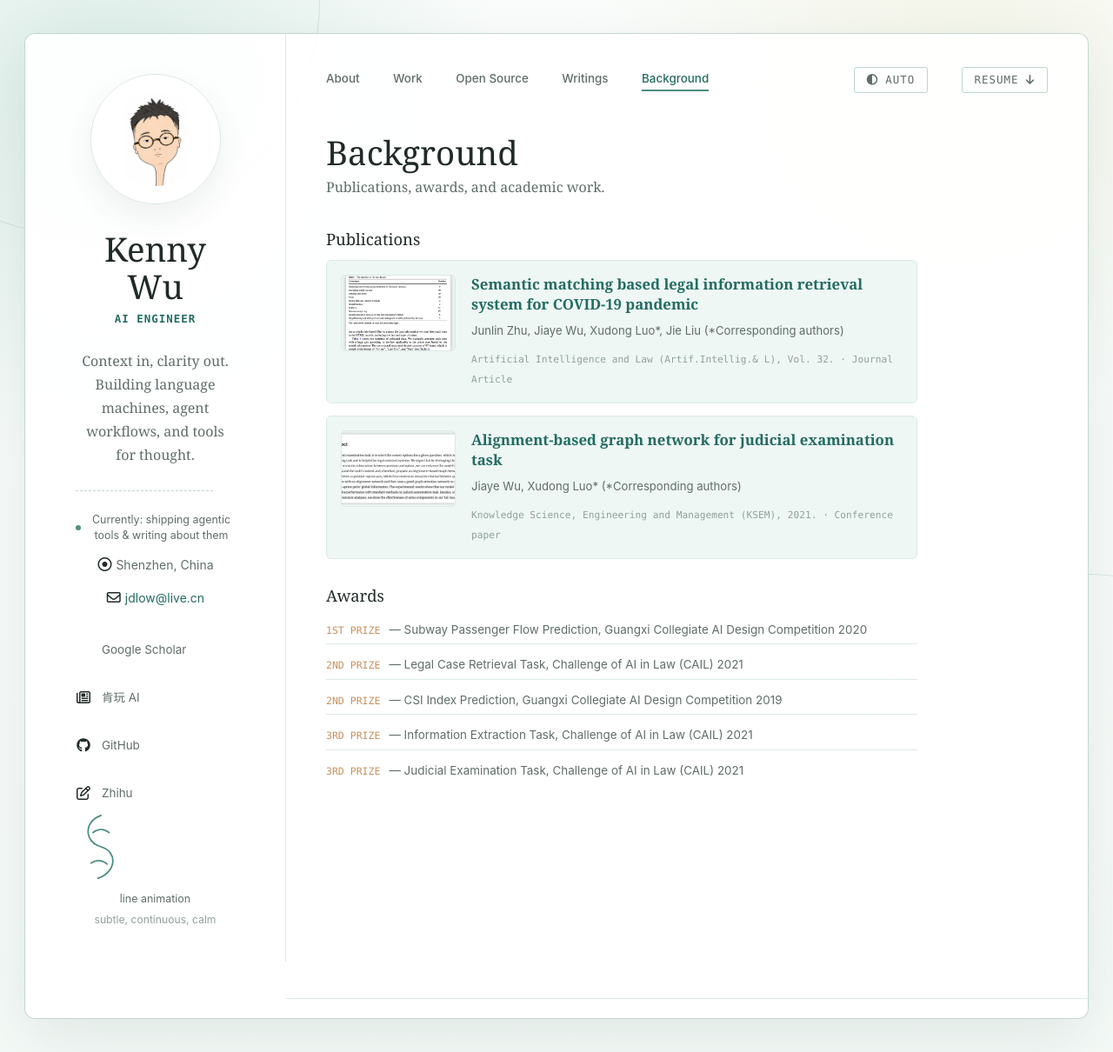
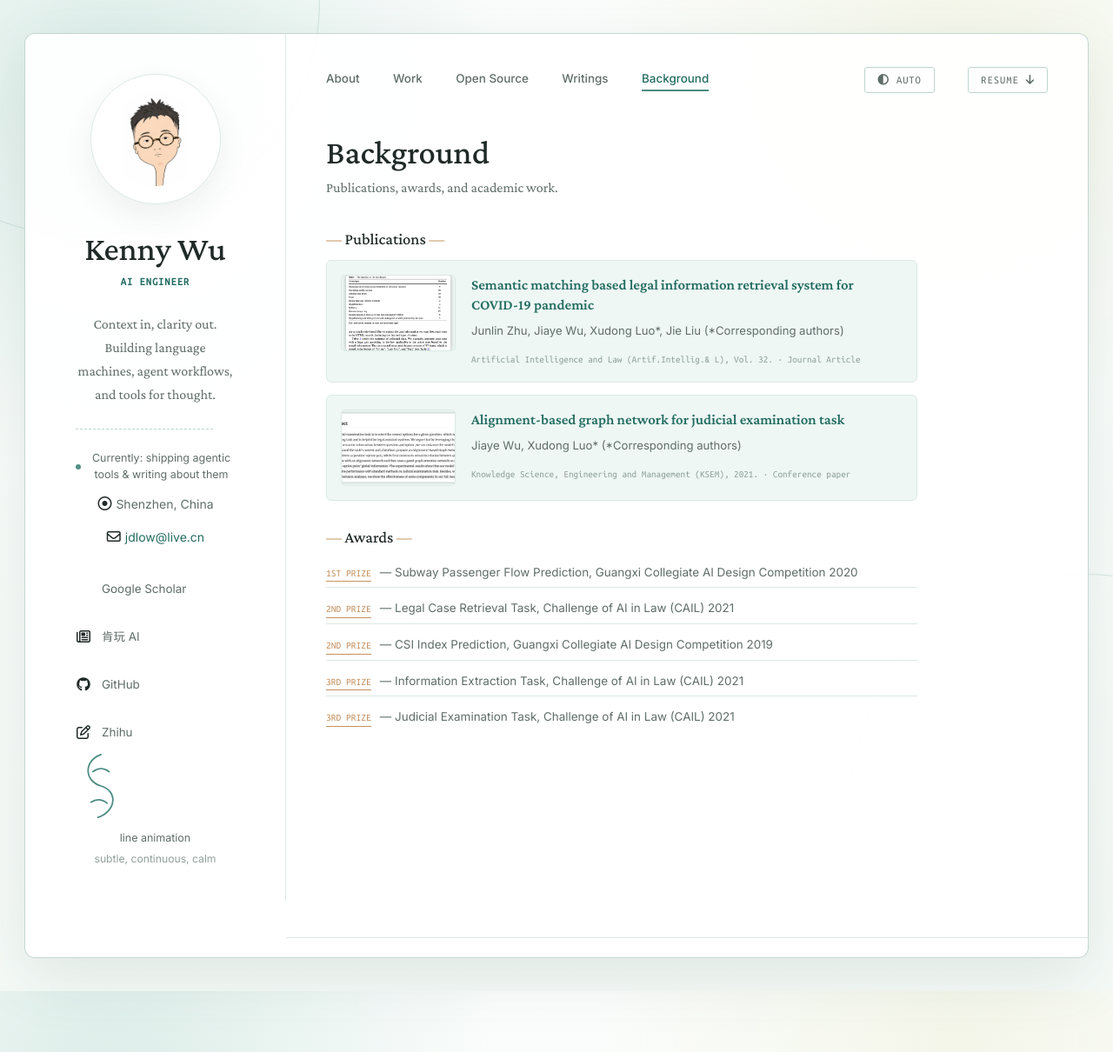
Before and after one commit to KKenny0/KKenny0.github.io, a Jekyll site: the page built from background.md, in a window 1280 px wide. Shown: the whole page at 87% size. Built offline with Jekyll 4.4.1, drawn with Linux system fonts in a browser that asks for light colours; a style sheet for code colours, icons or effects is not loaded.

Commit message:
style(site): unify font stacks and add per-page visual accents
Font: align --serif with Crimson Pro body font, add Chinese fallbacks
(PingFang SC, Microsoft YaHei) to all three stacks, import Inter,
put Ubuntu Mono first in --mono. Fix font.css body rule to include
CJK fallbacks.

Accents: add data-page attribute to subpage layout and scoped CSS
rules — Work gets left accent bars, Open Source gets monospace title,
Writings gets italic editorial title with hover accent, Background
gets em-dash ornaments on section subtitles.

Co-Authored-By: Claude Opus 4.6 <noreply@anthropic.com>

```diff
--- a/_layouts/subpage.html
+++ b/_layouts/subpage.html
@@ -14,7 +14,7 @@
       <section class="content-panel">
       {% include top-nav.html %}
 
-      <div class="subpage-content">
+      <div class="subpage-content" data-page="{{ page.url | remove: '/' }}">
         {{ content }}
       </div>
 
--- a/assets/css/font.css
+++ b/assets/css/font.css
@@ -1,10 +1,11 @@
 @import url('https://fonts.googleapis.com/css2?family=Crimson+Pro:ital,wght@0,400;0,500;0,600;1,500;1,600&display=swap');
+@import url('https://fonts.googleapis.com/css2?family=Inter:wght@400;500;600&display=swap');
 @import url('https://fonts.googleapis.com/css2?family=Ubuntu+Mono&display=swap');
 
 body {
   background-color: #fff;
   padding:0px;
-  font: 16.0px/1.5 Crimson Pro, serif;
+  font: 16.0px/1.5 Crimson Pro, Georgia, "PingFang SC", "Microsoft YaHei", serif;
   color:#595959;
   font-weight:400;
   margin:0
--- a/assets/css/minimal-custom.css
+++ b/assets/css/minimal-custom.css
@@ -24,9 +24,9 @@
     radial-gradient(circle at 10% 8%, rgba(208, 231, 224, 0.7), transparent 28rem),
     radial-gradient(circle at 86% 5%, rgba(239, 240, 219, 0.56), transparent 26rem),
     linear-gradient(180deg, #fbfdfc 0%, var(--page-bg) 100%);
-  --mono: ui-monospace, SFMono-Regular, Menlo, Monaco, Consolas, "Liberation Mono", monospace;
-  --sans: Inter, ui-sans-serif, system-ui, -apple-system, BlinkMacSystemFont, "Segoe UI", sans-serif;
-  --serif: Georgia, "Times New Roman", serif;
+  --mono: "Ubuntu Mono", ui-monospace, SFMono-Regular, Menlo, Monaco, Consolas, "Liberation Mono", monospace;
+  --sans: Inter, "PingFang SC", "Microsoft YaHei", ui-sans-serif, system-ui, -apple-system, BlinkMacSystemFont, sans-serif;
+  --serif: "Crimson Pro", Georgia, "Times New Roman", "PingFang SC", "Microsoft YaHei", serif;
 }
 
 @media (prefers-color-scheme: dark) {
@@ -1620,3 +1620,54 @@ button:focus-visible,
     height: auto;
   }
 }
+
+/* ── Per-page visual accents ── */
+
+/* Work: left accent bar on entries */
+[data-page="work"] .work-entry {
+  border-left: 3px solid var(--accent);
+  padding-left: 18px;
+  margin-left: -21px;
+}
+
+[data-page="work"] .subpage-title {
+  letter-spacing: -0.02em;
+}
+
+/* Open Source: monospace title, accent hover on cards */
+[data-page="open-source"] .subpage-title {
+  font-family: var(--mono);
+  font-weight: 500;
+  letter-spacing: -0.01em;
+}
+
+[data-page="open-source"] .project-card:hover {
+  border-color: var(--accent);
+}
+
+/* Writings: editorial feel, wider title tracking */
+[data-page="writings"] .subpage-title {
+  letter-spacing: 0.04em;
+  font-weight: 400;
+  font-style: italic;
+}
+
+[data-page="writings"] .writing-list-entry:hover {
+  box-shadow: inset 4px 0 0 var(--accent);
+}
+
+/* Background: academic tone, warm accent on awards */
+[data-page="background"] .section-subtitle::before {
+  content: "\2014\00a0";
+  color: var(--sand);
+}
+
+[data-page="background"] .section-subtitle::after {
+  content: "\00a0\2014";
+  color: var(--sand);
+}
+
+[data-page="background"] .compact-award-list strong {
+  border-bottom: 1px solid var(--sand);
+  padding-bottom: 1px;
+}
```
